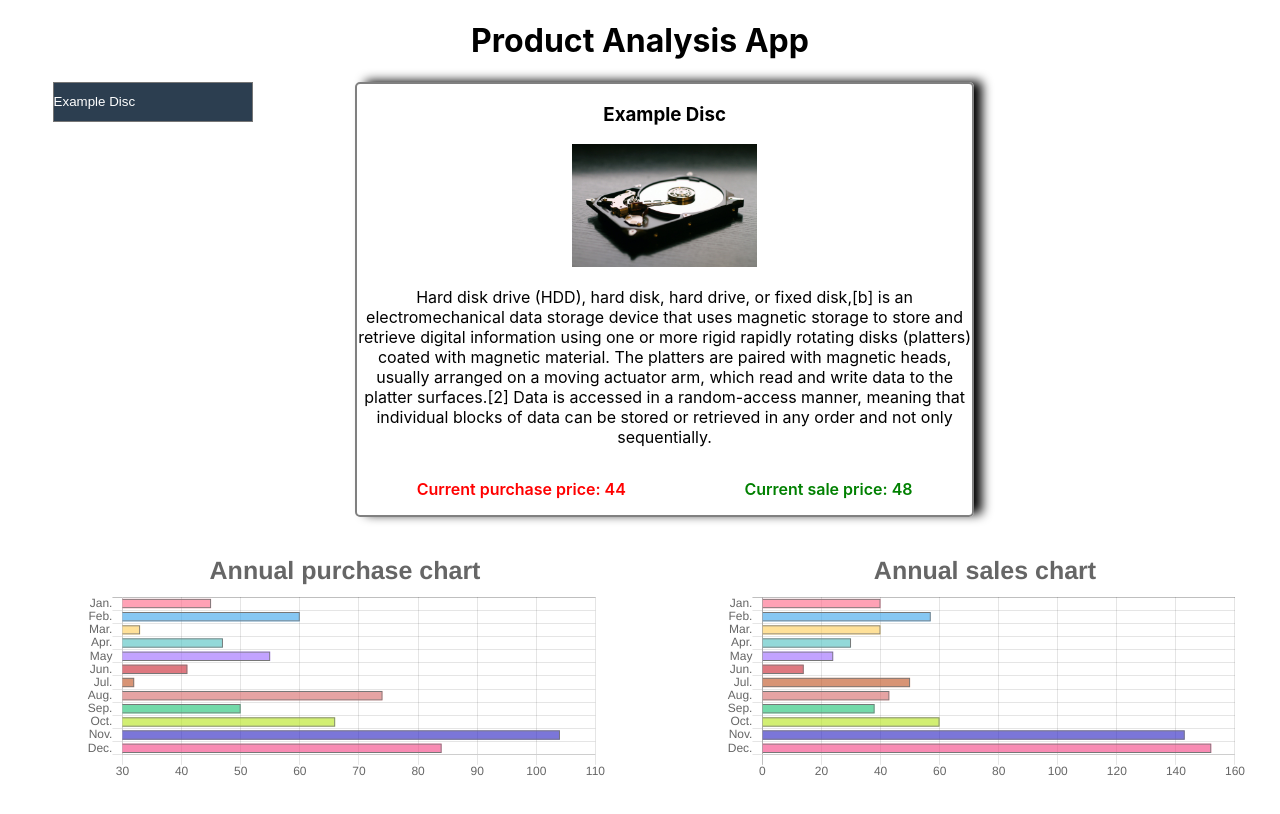
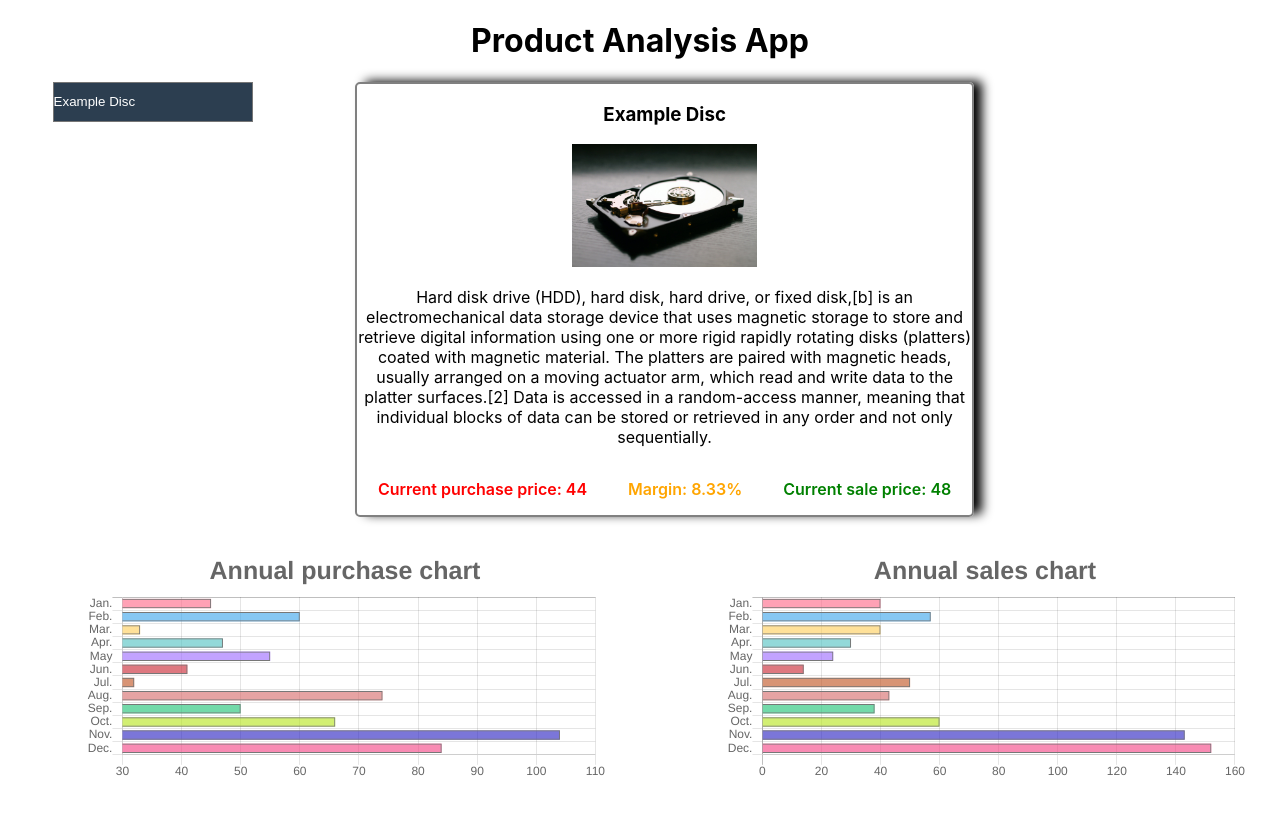
Before and after one commit to Spearek/React-Product-analisis-APP, a React (Create React App) app in the folder analysis-app/: page / in a window 1280 px wide. Shown: the top 814 px of the page. Built offline with nearby package versions, Linux system fonts and the light colour scheme.

Commit message:
adding a margin

```diff
--- a/analysis-app/src/components/ProductCard/ProductCard.css
+++ b/analysis-app/src/components/ProductCard/ProductCard.css
@@ -22,6 +22,9 @@
 .Prices p:first-of-type{
     color: red;
 }
+.Prices p:nth-of-type(2){
+    color: orange;
+}
 .Prices p:last-of-type{
     color: green;
 }
--- a/analysis-app/src/components/ProductCard/ProductCard.js
+++ b/analysis-app/src/components/ProductCard/ProductCard.js
@@ -3,6 +3,8 @@ import './ProductCard.css';
 
 
 const product = (props) => {
+
+    let margin = Math.round((((props.salePrice - props.purchacePrice)/props.salePrice)*100) * 100) / 100;
 
     return (
         <div className='Card'>
@@ -11,6 +13,7 @@ const product = (props) => {
             <p>{props.description}</p>
             <div className="Prices">
                 <p>Current purchase price: {props.purchacePrice}</p>
+                <p>Margin: {margin}%</p>
                 <p>Current sale price: {props.salePrice}</p>
             </div>
         </div>
```
